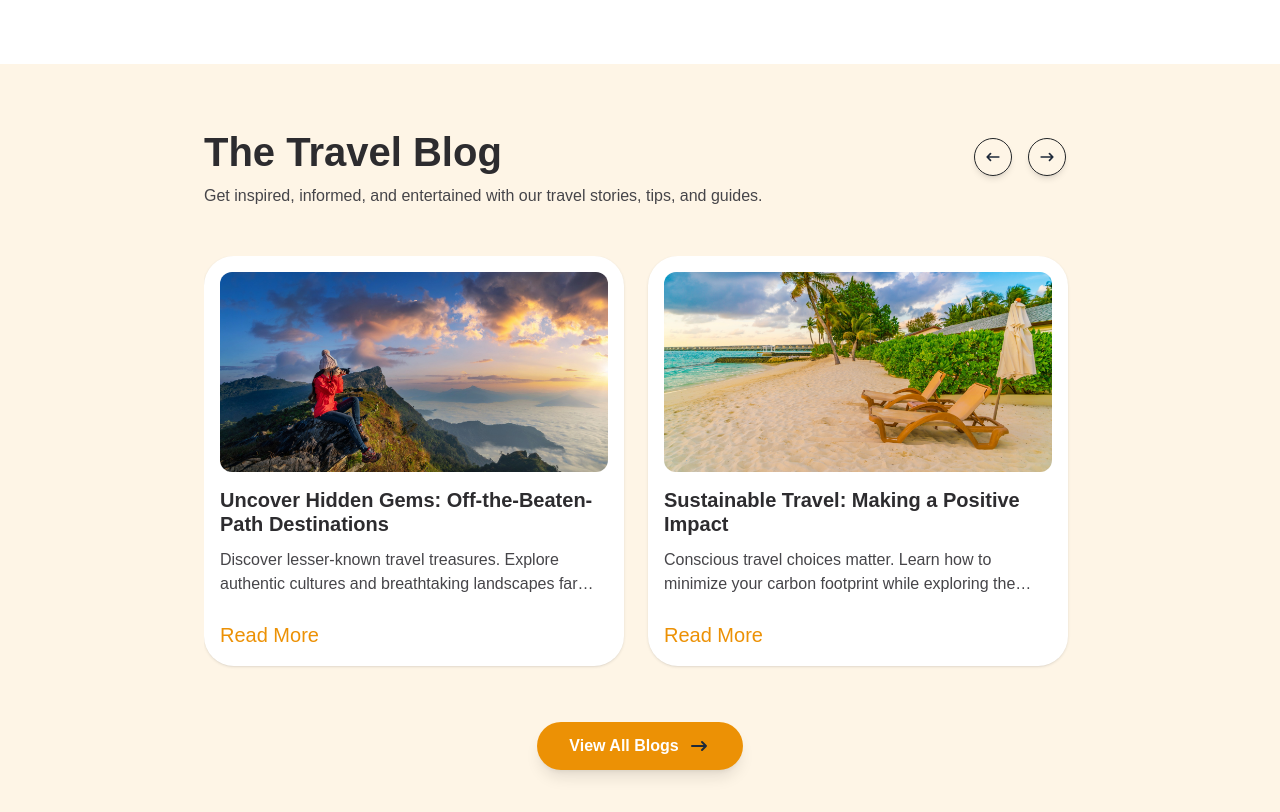
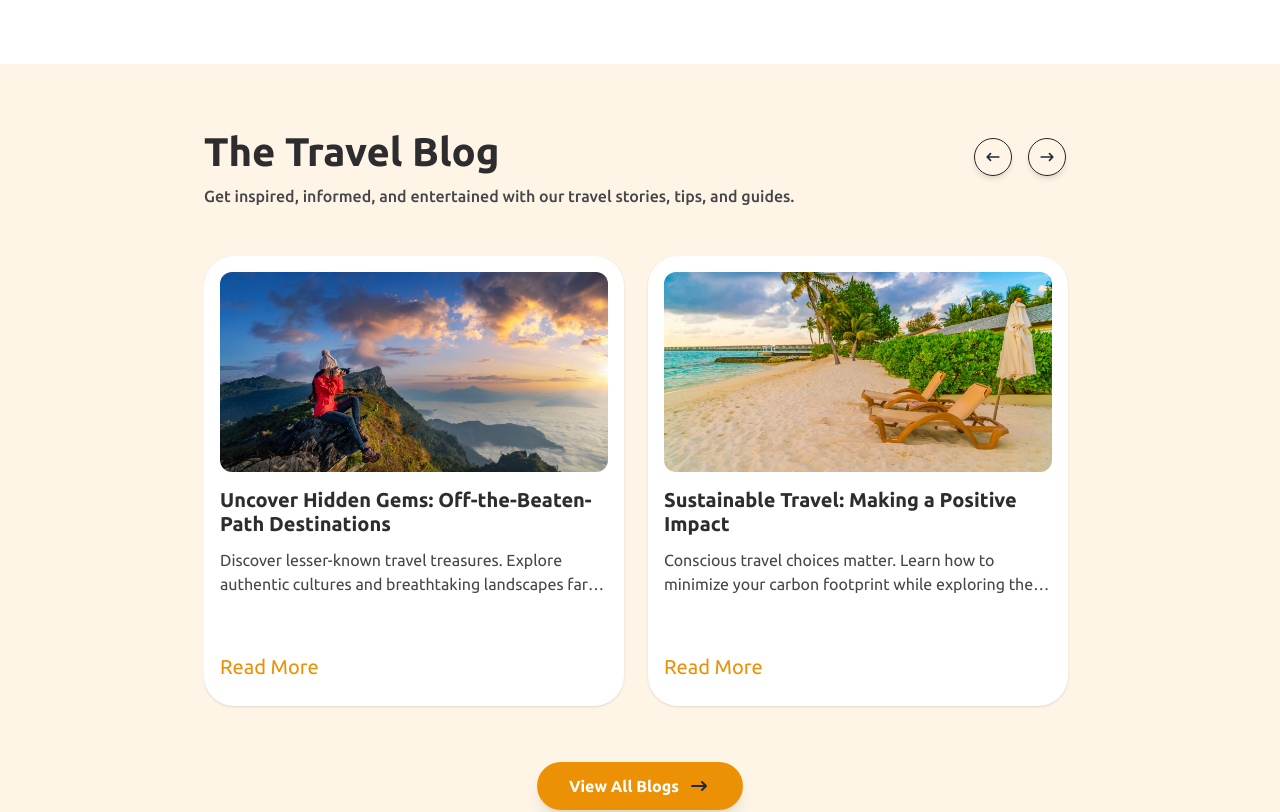
Before and after one commit to jncbhudiya/TravioGo, a Next.js app: page / in a window 1280 px wide. Shown: the part 4361-5173 px from the top of the page. Built offline with nearby package versions, Linux system fonts and the light colour scheme.

Commit message:
Blog Section is Done

```diff
--- a/src/app/-home/-blog/page.tsx
+++ b/src/app/-home/-blog/page.tsx
@@ -22,11 +22,11 @@ function Blog() {
     <div className="bg-[#FEF5E6] py-16 px-6 md:px-14 lg:px-[204px]">
       {/* Header */}
       <div className="flex flex-col md:flex-row w-full max-w-[1320px] mx-auto justify-between items-start md:items-end mb-10 md:mb-12 gap-6">
-        <div className="w-full md:max-w-[645px] space-y-2">
-          <h2 className="text-2xl md:text-[40px] font-bold text-[#2D2C2F] font-ubuntu leading-[36px] md:leading-[48px] tracking-normal">
+        <div className="w-full md:max-w-[645px]  md:max-h-[80px] space-y-2">
+          <h2 className="text-5xl md:text-[40px] font-bold text-[#2D2C2F] font-[ubuntu] leading-[36px] md:leading-[48px] tracking-normal">
             The Travel Blog
           </h2>
-          <p className="text-[#464549] text-sm md:text-[16px] font-medium font-ubuntu leading-[24px]">
+          <p className="text-[#464549] text-sm md:text-[16px] font-medium font-[ubuntu]    leading-[24px]">
             Get inspired, informed, and entertained with our travel stories,
             tips, and guides.
           </p>
@@ -57,7 +57,7 @@ function Blog() {
         {blogPosts.map((post) => (
           <div
             key={post.id}
-            className="shrink-0 w-[85%] sm:w-[360px] md:w-[420px] h-auto p-4 bg-white rounded-[30px] shadow-sm snap-start"
+            className="shrink-0 w-[85%] sm:w-[360px] md:w-[420px] md:h-[450px] p-4 bg-white rounded-[30px] shadow-sm snap-start"
           >
             <img
               className="w-full h-[180px] sm:h-[200px] object-cover rounded-xl"
@@ -65,15 +65,15 @@ function Blog() {
               alt={post.title}
             />
             <div className="w-full flex flex-col gap-[12px] pt-[16px]">
-              <h1 className="text-[18px] sm:text-[20px] font-bold leading-[24px] text-[#2D2C2F] font-ubuntu line-clamp-2">
+              <h1 className="text-[18px] sm:text-[20px] font-bold leading-[24px] text-[#2D2C2F] font-[ubuntu] line-clamp-2">
                 {post.title}
               </h1>
-              <p className="text-[14px] sm:text-[16px] leading-[24px] text-[#464549] font-ubuntu line-clamp-2">
+              <p className="text-[14px] sm:text-[16px] leading-[24px] text-[#464549] font-[ubuntu] line-clamp-2">
                 {post.description}
               </p>
             </div>
 
-            <button className="mt-6 text-[#EC9105] text-[16px] sm:text-[20px] leading-[30px] font-normal font-ubuntu flex items-center gap-1">
+            <button className="mt-14 text-[#EC9105] text-[16px] sm:text-[20px] leading-[30px] font-normal font-[ubuntu] flex items-center gap-1">
               Read More
             </button>
           </div>
@@ -82,7 +82,7 @@ function Blog() {
 
       {/* View All Button */}
       <div className="flex justify-center mt-10">
-        <button className="px-6 sm:px-8 py-3 bg-[#EC9105] text-white font-semibold rounded-full shadow-lg transition duration-300 ease-in-out flex items-center space-x-2">
+        <button className="px-6 sm:px-8 py-3 bg-[#EC9105] text-white font-semibold  font-[ubuntu] rounded-full shadow-lg transition duration-300 ease-in-out flex items-center space-x-2">
           <span>View All Blogs</span> <RightArrow />
         </button>
       </div>
```
